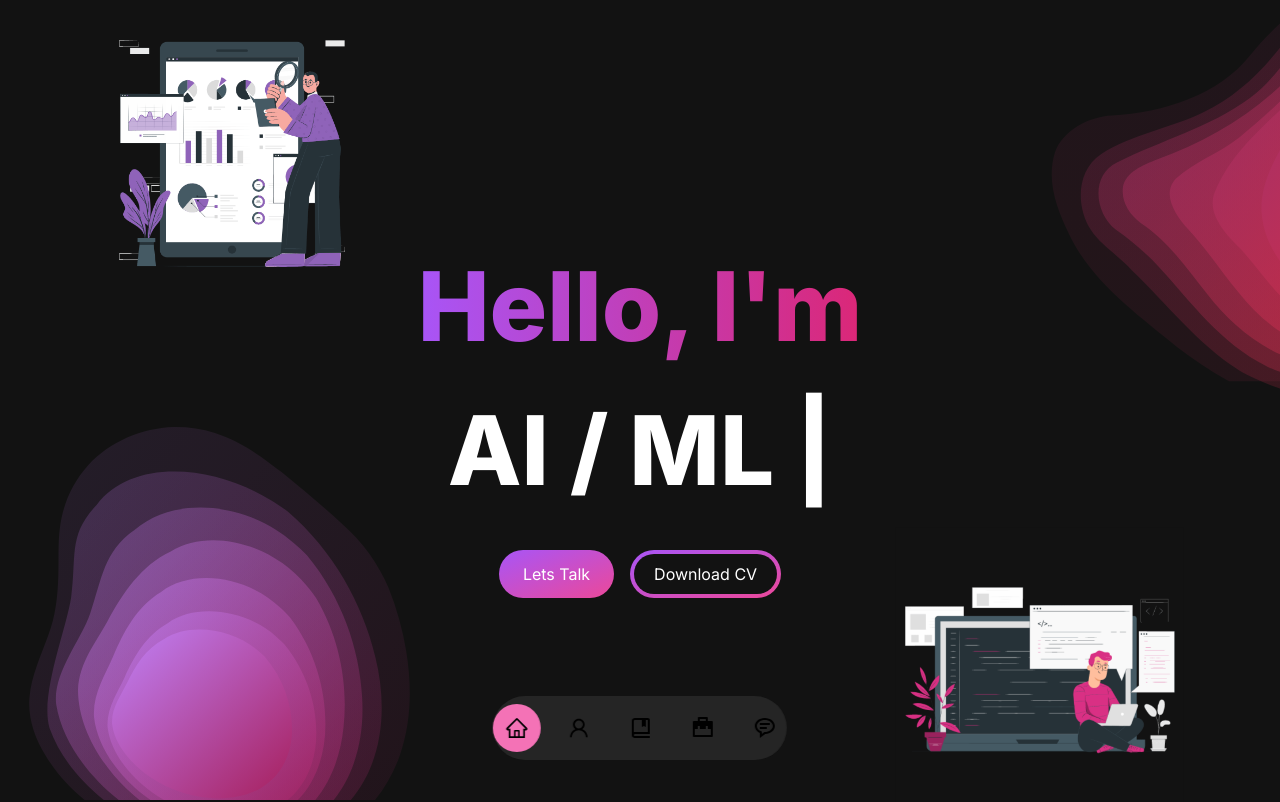
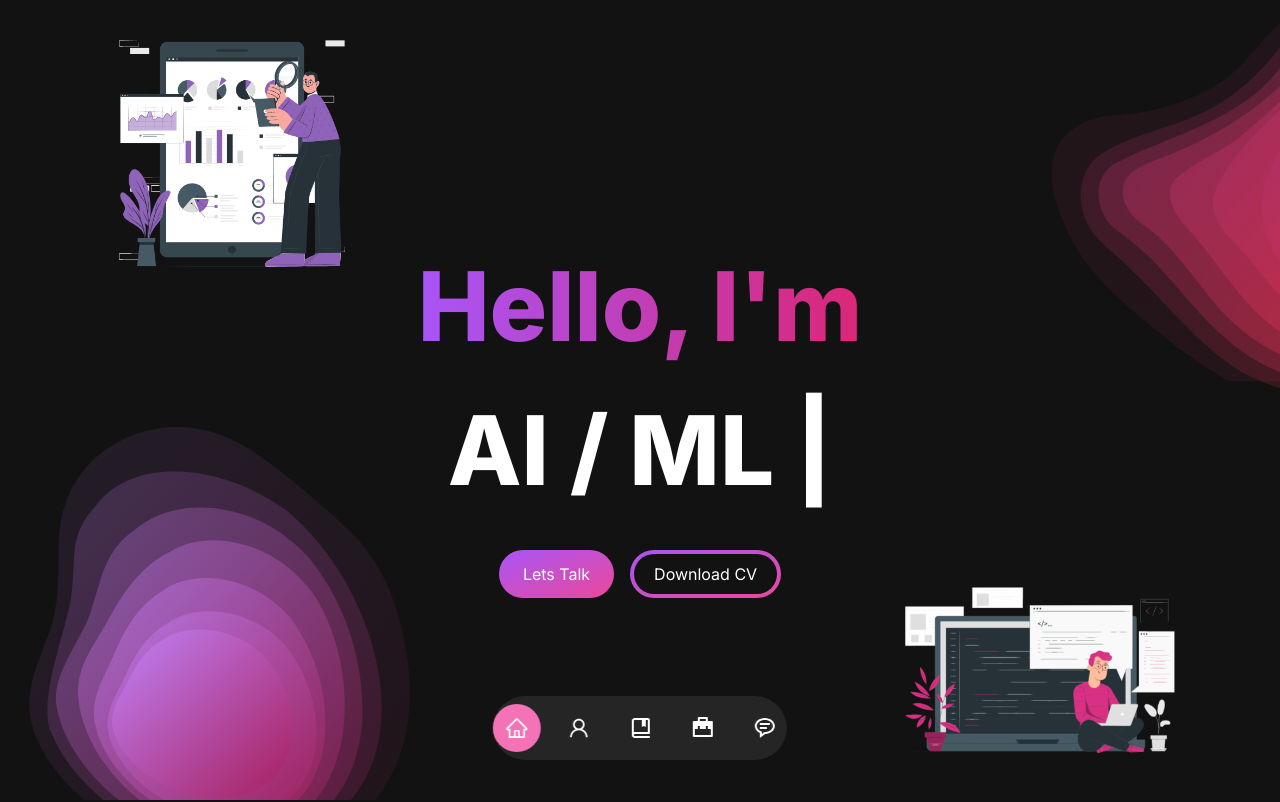
Before and after one commit to diishanbhag/diishanbhag.github.io, a Next.js app: page / in a window 1280 px wide. Shown: the top 802 px of the page. Built offline with nearby package versions, Linux system fonts and the light colour scheme.

Commit message:
Updated theme bug for light mode

```diff
--- a/src/app/page.js
+++ b/src/app/page.js
@@ -11,10 +11,10 @@ import EmailSection from "./components/EmailSection";
 
 export default function Home() {
   return (
-    <main className="min-h-screen  bg-[#121212]   scroll-smooth">
+    <main className="min-h-screen  bg-[#121212] text-white  scroll-smooth">
       <Navbar />
             <Gradient />
-            <div className="container mx-auto px-9 md:px-24 py-4">
+            <div className="container mx-auto  px-9 md:px-24 py-4">
                 <Hero/>
                 <AboutSection  />
                 <Skills/>
```
